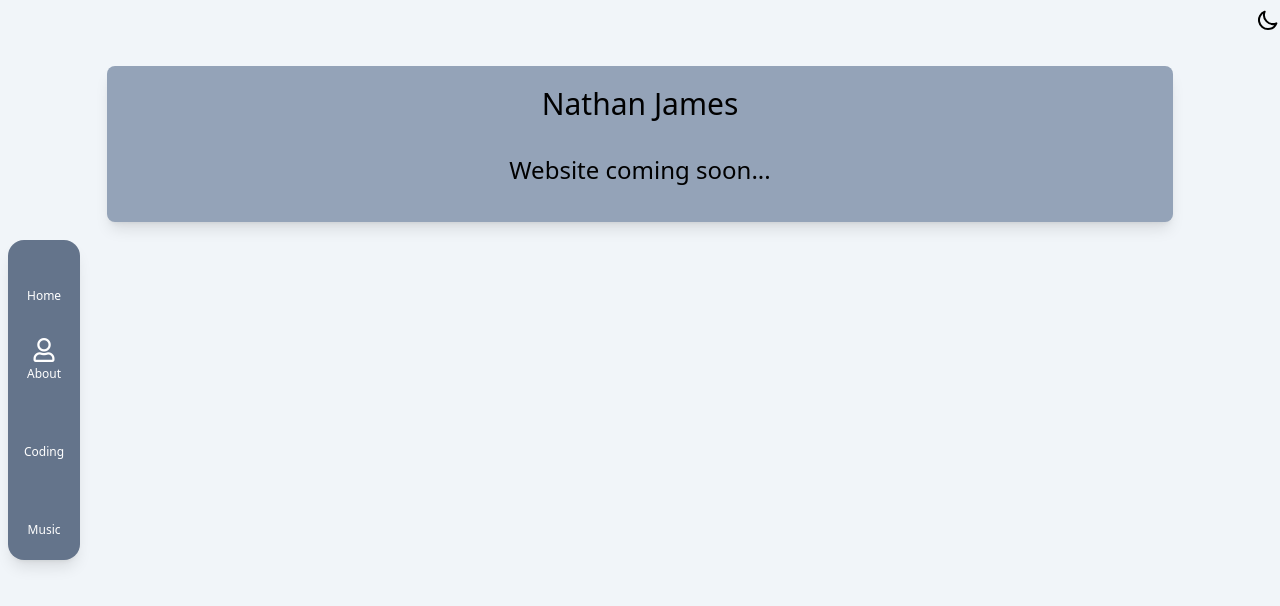
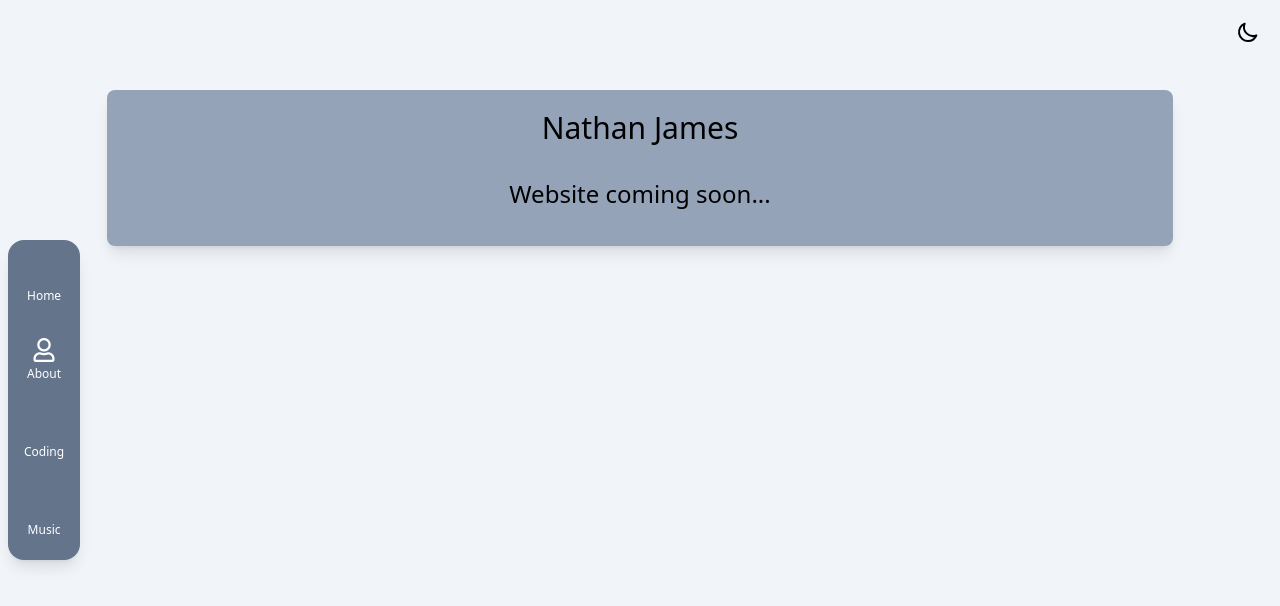
Before and after one commit to Nathanjms/nj-vue, a Vue app: page / in a window 1280 px wide. Shown: the top 606 px of the page. Built offline with nearby package versions, Linux system fonts and the light colour scheme.

Commit message:
Update DarkModeToggle.vue

```diff
--- a/src/components/DarkModeToggle.vue
+++ b/src/components/DarkModeToggle.vue
@@ -24,7 +24,7 @@ const toggleDarkModeClass = (theme) => {
 </script>
 
 <template>
-    <div class="py-2 text-right" :class="theme == 'dark' ? 'text-white' : 'text-black'">
+    <div class="p-5 text-right" :class="theme == 'dark' ? 'text-white' : 'text-black'">
         <button @click="toggleDarkMode" aria-label="Toggle themes">
             <span v-if="theme == 'dark'">
                 <svg xmlns="http://www.w3.org/2000/svg" class="h-6 w-6" fill="none" viewBox="0 0 24 24"
```
